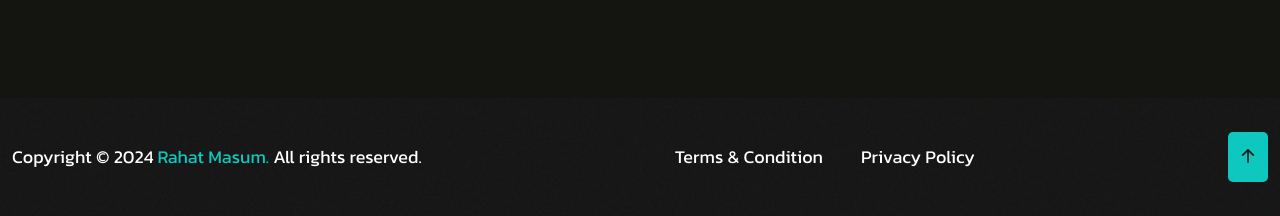
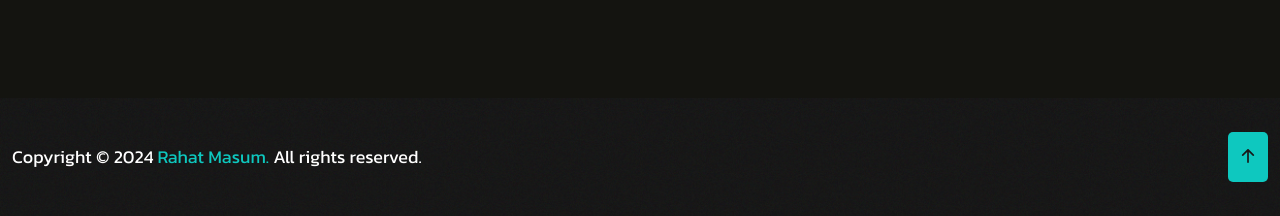
Before and after one commit to Rahatmasum/portfolio, a plain HTML site: page index.html in a window 1280 px wide. Shown: the part 6400-6616 px from the top of the page. Drawn offline with Linux system fonts and the light colour scheme.

Commit message:
Update index.html

```diff
--- a/index.html
+++ b/index.html
@@ -1342,18 +1342,6 @@
       <div class="container">
          <div class="copyright">
             <p class="white"> Copyright &copy; 2024 <a href="#0" class="base">Rahat Masum.</a> All rights reserved.</p>
-            <ul class="terms">
-               <li>
-                  <a href="#0">
-                     Terms &amp; Condition
-                  </a>
-               </li>
-               <li>
-                  <a href="#0">
-                     Privacy Policy
-                  </a>
-               </li>
-            </ul>
             <a href="#about" class="toparrow">
                <i class="bi bi-arrow-up-short"></i>
             </a>
```
